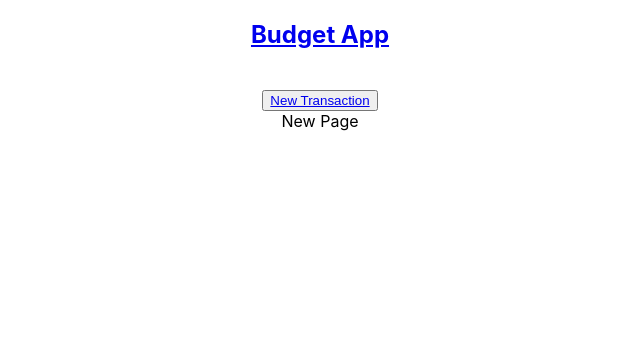
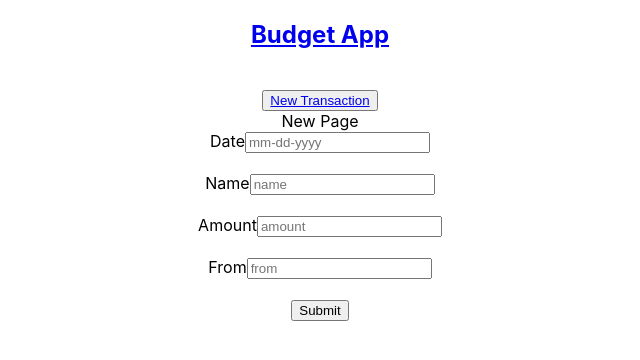
Before and after one commit to keriarmstrong/Budget-App-Frontend, a React (Create React App) app: page /budget/new in a window 1280 px wide. Shown: the top 360 px of the page, without its empty margins (320-960 px from the left). Built offline with nearby package versions, Linux system fonts and the light colour scheme; no server answers.

Commit message:
set up boiler plate for form

```diff
--- a/src/App.js
+++ b/src/App.js
@@ -2,7 +2,7 @@ import './App.css';
 import { Routes, Route } from 'react-router-dom';
 import Navbar from './components/Navbar';
 import Index from './pages/Index';
-import NewTransaction from './pages/NewTransaction';
+import NewTransactionPage from './pages/NewTransactionPage';
 import ShowTransaction from './pages/ShowTransaction';
 import EditTransaction from './pages/EditTransaction';
 
@@ -12,7 +12,7 @@ function App() {
       <Navbar />
       <Routes>
         <Route path='/budget' element={<Index />} />
-        <Route path='/budget/new' element={<NewTransaction />} />
+        <Route path='/budget/new' element={<NewTransactionPage />} />
         <Route path='/budget/:id' element={<ShowTransaction />} />
         <Route path='/budget/:id/edit' element={<EditTransaction />} />
       </Routes>
--- a/src/components/AllTransactions.js
+++ b/src/components/AllTransactions.js
@@ -18,9 +18,9 @@ export default function AllTransactions() {
     return (
     <div>
 
-      {transaction.map((trans, index) => {
+      {transaction.map((trans, id) => {
         // console.log(e)
-      return (<Transaction key={index} trans={trans} index={index}/>)}
+      return (<Transaction key={id} trans={trans} id={id}/>)}
     )}
     </div>
   )
--- /dev/null
+++ b/src/components/NewTransaction.js
@@ -0,0 +1,53 @@
+import React from 'react'
+import axios from 'axios'
+import { useState } from 'react'
+import { useNavigate } from 'react-router-dom';
+const API = process.env.REACT_APP_API_URL;
+
+
+export default function NewTransaction() {
+
+    const navigate = useNavigate();
+    const [details, setDetails] = useState({
+
+            id:"",
+            item_name: "",
+            amount: "",
+            date: "",
+            from: "",
+            category: ""
+    })
+
+    function addTransaction(newTransaction){
+        axios
+        .post(`${API}/budget`, newTransaction)
+        .then(() => {
+
+        })
+    }
+
+
+  return (
+    <div className='AddNew'>
+        <form>
+        <label>Date</label>
+        <input id='date' type='text' placeholder='mm-dd-yyyy' />
+        <br/>
+        <br/>
+        <label>Name</label>
+        <input id='name' type='text' placeholder='name' />
+        <br/>
+        <br/>
+        <label>Amount</label>
+        <input id='amount' type='text' placeholder='amount' />
+        <br/>
+        <br/>
+        <label>From</label>
+        <input id='from' type='text' placeholder='from' />
+       <br/>
+       <br/>
+       <input type='submit'/>
+        </form>
+    </div>
+  )
+}
--- a/src/components/Transaction.js
+++ b/src/components/Transaction.js
@@ -1,11 +1,12 @@
 import React from 'react'
 import { Link } from 'react-router-dom'
 
-export default function Transaction({trans, index}) {
+export default function Transaction({trans, id}) {
   return (
     <tr>
-        <Link to={`/budget/${index}`}>
+        <Link to={`/budget/${id}`}>
         <td>{trans.date} </td>
+        <td>{trans.item_name} </td>
         <td>{trans.category} </td>
         <td>{trans.from} </td>
         <td>{trans.amount} </td>
--- /dev/null
+++ b/src/components/TransactionDetails.js
@@ -0,0 +1,28 @@
+import React from 'react'
+import axios from 'axios'
+import { useState, useEffect } from 'react'
+import { useParams,  } from 'react-router-dom'
+const API = process.env.REACT_APP_API_URL;
+
+export default function TransactionDetails() {
+
+const [transaction, setTransaction] = useState([])
+let {id} = useParams();
+
+    useEffect(()=>{
+
+        axios
+        .get(`${API}/budget/${id}`)
+        .then((res) => setTransaction(res.data))
+        .catch((err) => console.log(err))
+    },[id])
+
+    // console.log(`${API}/budget/${id}`);
+
+    return (
+    <div>
+        <p>{transaction.item_name}</p>
+      single Item Details
+    </div>
+  )
+}
--- a/src/pages/NewTransaction.js
+++ /dev/null
@@ -1,9 +0,0 @@
-import React from 'react'
-
-export default function NewTransaction() {
-  return (
-    <div>
-      New Page
-    </div>
-  )
-}
--- /dev/null
+++ b/src/pages/NewTransactionPage.js
@@ -0,0 +1,11 @@
+import React from 'react'
+import NewTransaction from '../components/NewTransaction'
+
+export default function NewTransactionPage() {
+  return (
+    <div>
+      New Page
+      <NewTransaction />
+    </div>
+  )
+}
--- a/src/pages/ShowTransaction.js
+++ b/src/pages/ShowTransaction.js
@@ -1,9 +1,11 @@
 import React from 'react'
+import TransactionDetails from '../components/TransactionDetails'
 
 export default function ShowTransaction() {
   return (
     <div>
       Show page
+    <TransactionDetails />
     </div>
   )
 }
```
